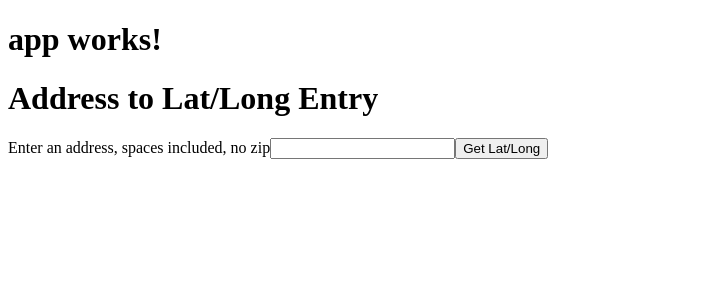
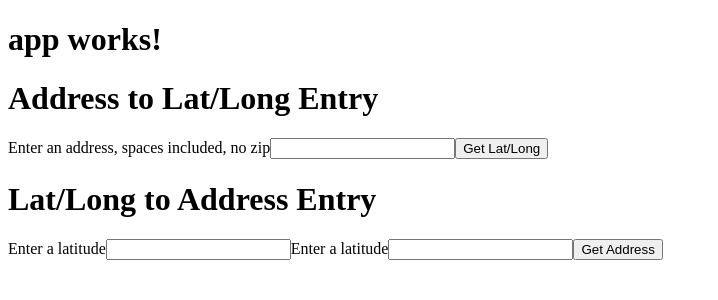
Before and after one commit to aglines-epicodus/js-week-four-friday, an Angular app: page / in a window 1280 px wide. Shown: the top 300 px of the page, without its empty margins (0-718 px from the left). Built offline with nearby package versions, Linux system fonts and the light colour scheme.

Commit message:
add code to accept both latlong input and address input

```diff
--- a/src/app/geocode.service.ts
+++ b/src/app/geocode.service.ts
@@ -12,8 +12,8 @@ export class GeocodeService {
     return this.http.get("https://maps.googleapis.com/maps/api/geocode/json?address=" + address + "&key=" + geoKey)
   }
 
-  getAddressFromLatLong(lat: number, long: number) {
-    return this.http.get("https://maps.googleapis.com/maps/api/geocode/json?latlng=" + lat + long + "&key=" + geoKey)
+  getAddressFromLatLong(lat: string, long: string) {
+    return this.http.get("https://maps.googleapis.com/maps/api/geocode/json?latlng=" + lat + "," + long + "&key=" + geoKey)
   }
 
 }
--- a/src/app/user-form/user-form.component.html
+++ b/src/app/user-form/user-form.component.html
@@ -6,3 +6,15 @@
   <button (click)="getLatlongFromAddress(newAddress.value)">Get Lat/Long</button>
 </form>
 </div>
+
+
+<h1>Lat/Long to Address Entry</h1>
+<div>
+<form class="form-group">
+  <label>Enter a latitude</label>
+  <input #newLat>
+  <label>Enter a latitude</label>
+  <input #newLong>
+  <button (click)="getAddressFromLatLong(newLat.value, newLong.value)">Get Address</button>
+</form>
+</div>
--- a/src/app/user-form/user-form.component.ts
+++ b/src/app/user-form/user-form.component.ts
@@ -15,13 +15,24 @@ export class UserFormComponent {
 
   result: any = null;
   userLat: any = null;
+  userLong: any = null;
+  address: any = null;
 
   getLatlongFromAddress(address: string) {
     this.geocodeService.getLatlongFromAddress(address).subscribe(response => {
       this.result = response.json();
-      console.log(this.result);
+      // console.log(this.result);
       this.userLat = this.result.results[0].geometry.location.lat;
-      console.log(this.userLat);
+      this.userLong = this.result.results[0].geometry.location.lng;
+      console.log("lat and long: " + this.userLat + " " + this.userLong);
+    });
+  }
+
+  getAddressFromLatLong(lat: string, long: string) {
+    this.geocodeService.getAddressFromLatLong(lat, long).subscribe(response => {
+      this.result = response.json();
+      this.address = this.result.results[0].formatted_address;
+      console.log("address result is " + this.address);
     });
   }
 
```
